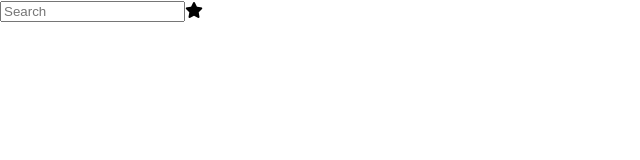
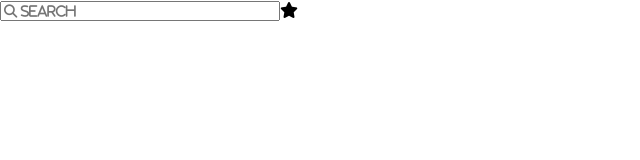
Before and after one commit to micaelavera/marvel-challenge, a React (Create React App) app: page / in a window 1280 px wide. Shown: the top 160 px of the page, without its empty margins (0-640 px from the left). Built offline with nearby package versions, Linux system fonts and the light colour scheme.

Commit message:
added search-icon in placeholder

```diff
--- a/src/components/Navbar.js
+++ b/src/components/Navbar.js
@@ -5,7 +5,7 @@ const Navbar = () => {
     return (
         <div className="navbar">
             {/* <img src={logo}/>  */}
-            <input type="text" placeholder="Search"/>
+            <input type="text" class="fas" placeholder="&#xf002; Search"/>
             <i class="fas fa-star"></i>
         </div>
     );
```
